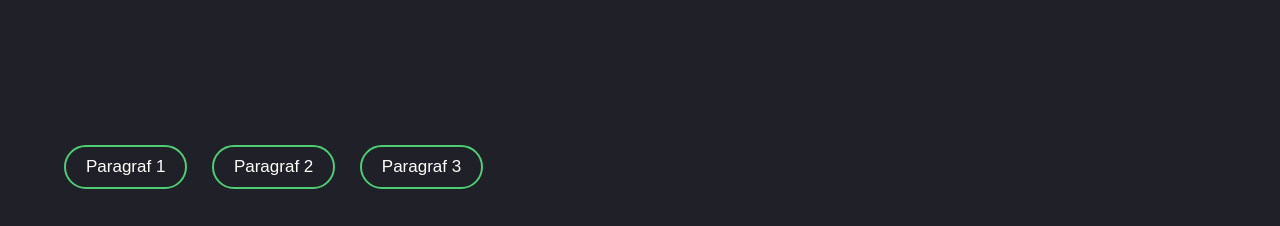
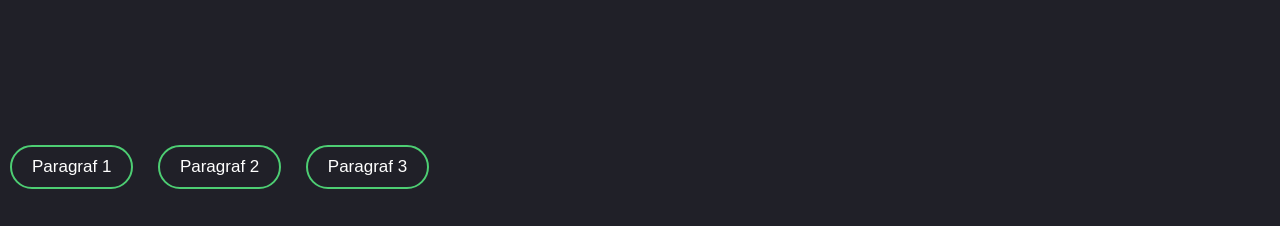
Before and after one commit to pemudateknologi/my-portfolio, a plain HTML site: page index.html in a window 1280 px wide. Shown: the part 700-926 px from the top of the page. Drawn offline with nearby package versions, Linux system fonts and the light colour scheme.

Commit message:
menguabh button

```diff
--- a/style.css
+++ b/style.css
@@ -142,7 +142,7 @@ nav a:hover {
 
 .grup-btn {
   margin-top: -30px;
-  padding: 10px 5%;
+  padding: 10px 10px;
 }
 
 .grup-btn button {
```
